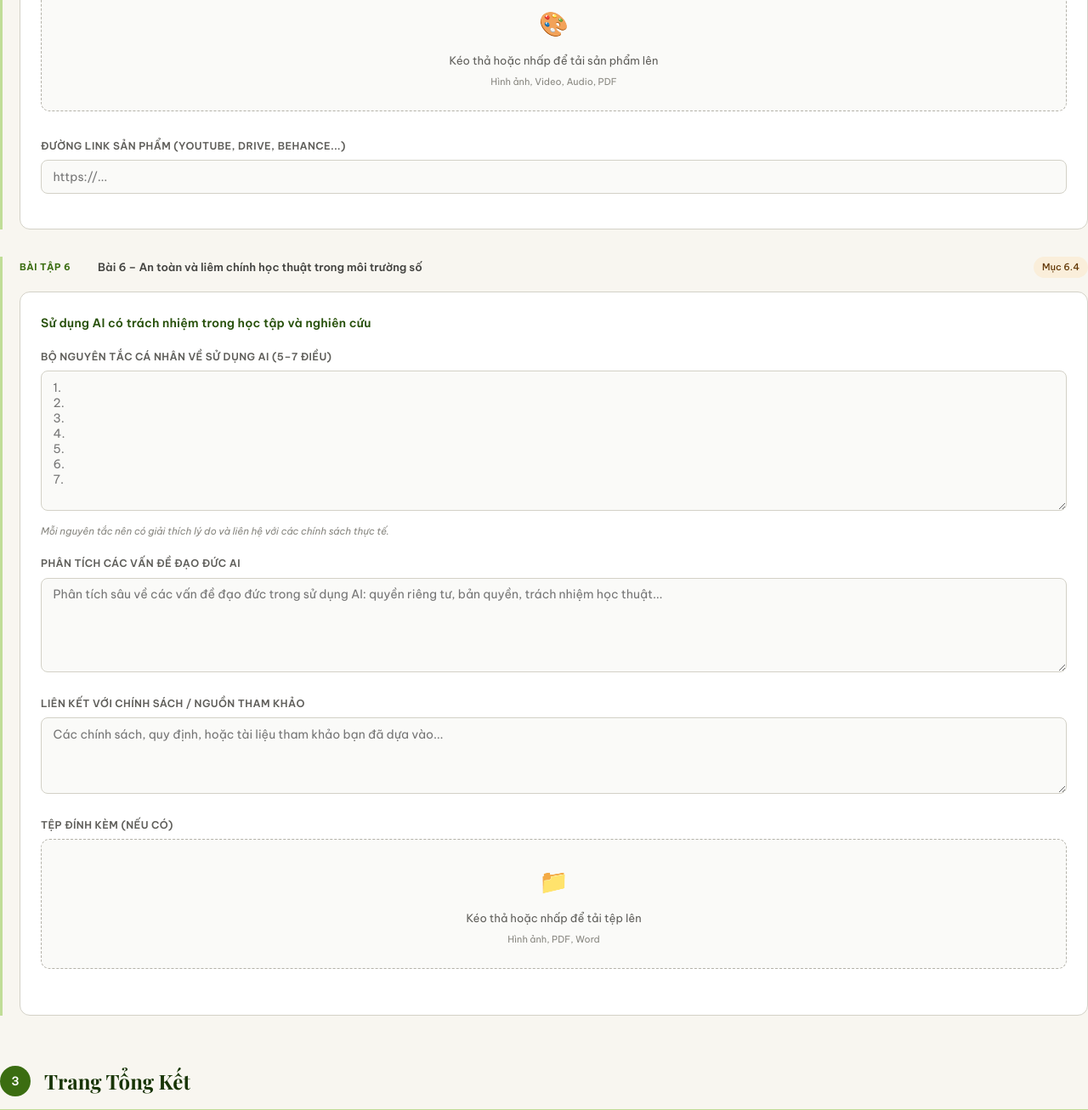
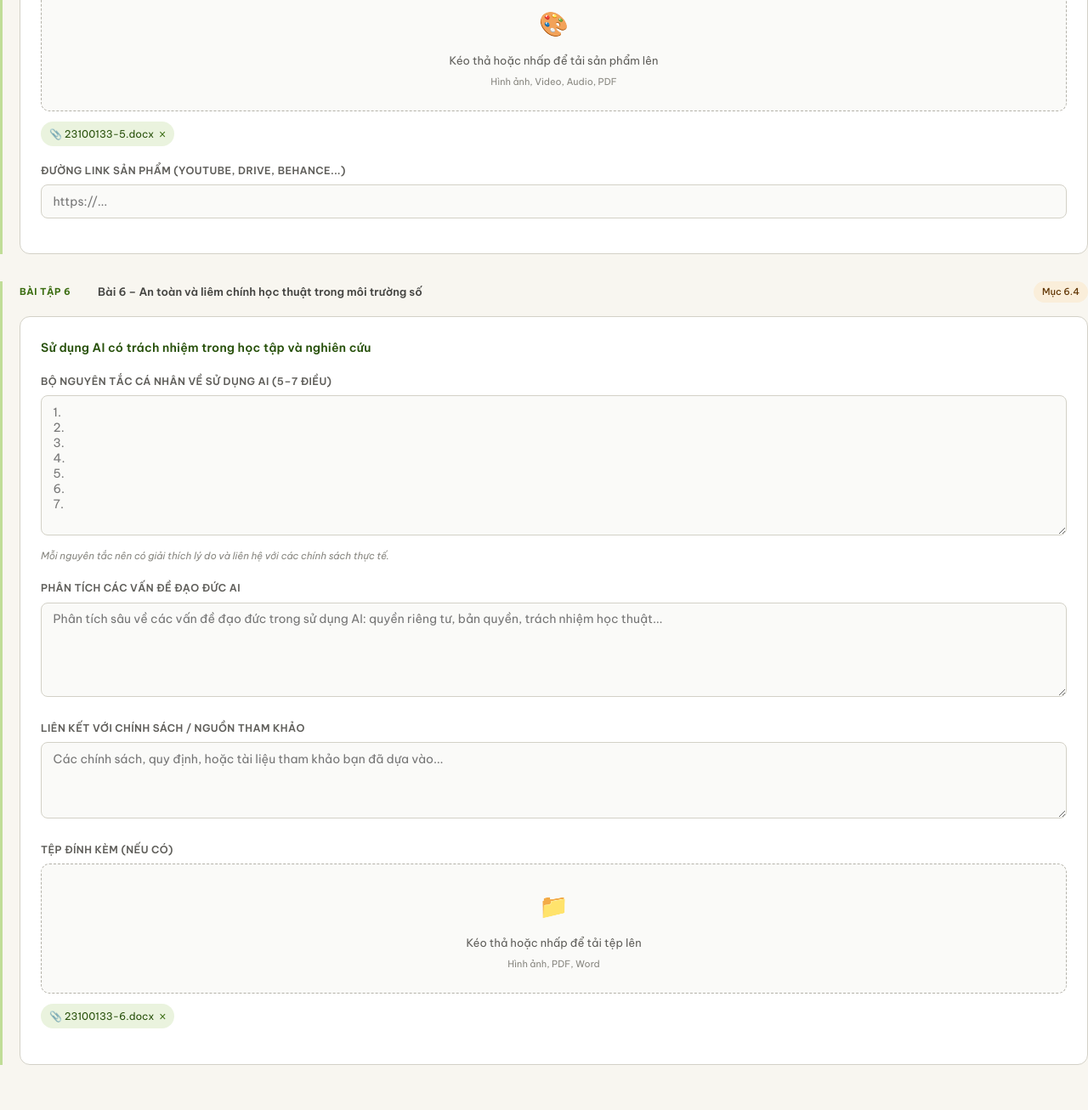
Before and after one commit to phamdinhnhan1401-hue/nhandinhai, a plain HTML site: page index.html in a window 1280 px wide. Shown: the part 5434-6740 px from the top of the page at 85% size. Drawn offline with nearby package versions, Linux system fonts and the light colour scheme.

Commit message:
Show uploaded DOCX files in UI for Bài 5 and Bài 6

```diff
--- a/index.html
+++ b/index.html
@@ -686,7 +686,12 @@
           <p>Kéo thả hoặc nhấp để tải sản phẩm lên</p>
           <span>Hình ảnh, Video, Audio, PDF</span>
         </div>
-        <div class="uploaded-files" id="files-bt5"></div>
+        <div class="uploaded-files" id="files-bt5">
+          <div class="file-chip">
+            <a href="23100133-5.docx" download style="color:inherit; text-decoration:none;">📎 23100133-5.docx</a>
+            <button onclick="this.parentElement.remove()" title="Xóa">×</button>
+          </div>
+        </div>
       </div>
       <div class="field">
         <label>Đường link sản phẩm (YouTube, Drive, Behance...)</label>
@@ -733,7 +738,12 @@
           <p>Kéo thả hoặc nhấp để tải tệp lên</p>
           <span>Hình ảnh, PDF, Word</span>
         </div>
-        <div class="uploaded-files" id="files-bt6"></div>
+        <div class="uploaded-files" id="files-bt6">
+          <div class="file-chip">
+            <a href="23100133-6.docx" download style="color:inherit; text-decoration:none;">📎 23100133-6.docx</a>
+            <button onclick="this.parentElement.remove()" title="Xóa">×</button>
+          </div>
+        </div>
       </div>
     </div>
   </div>
```
